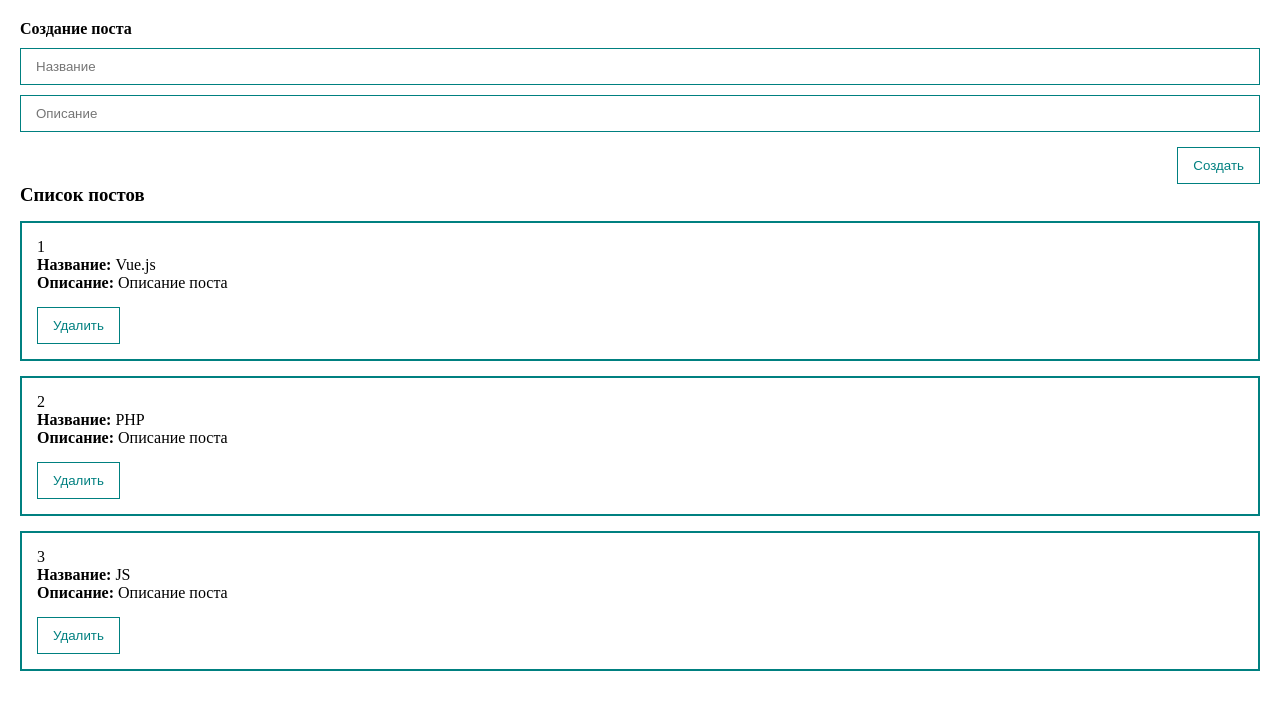
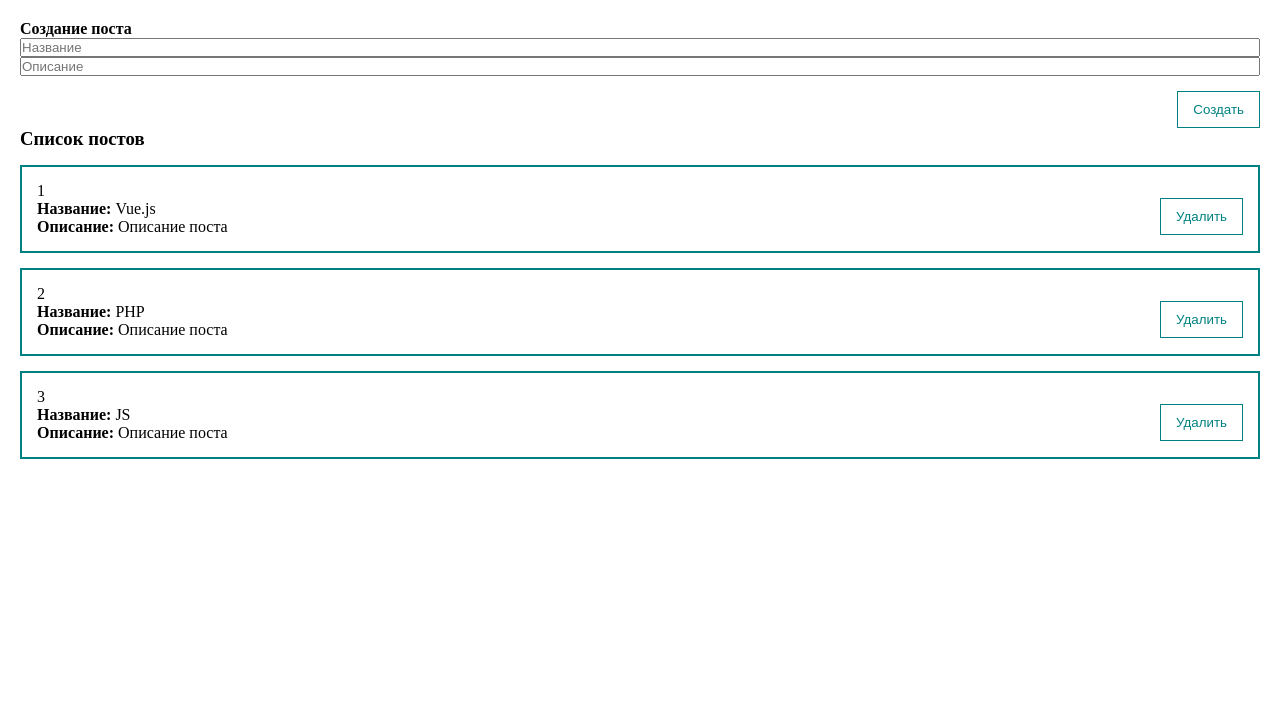
Before and after one commit to VaLeraGav/vue-test, a Vue app: page / in a window 1280 px wide. Shown: the top 710 px of the page. Built offline with nearby package versions, Linux system fonts and the light colour scheme.

Commit message:
fix: split the App.vue into components

```diff
--- a/src/App.vue
+++ b/src/App.vue
@@ -1,57 +1,29 @@
 <template>
 
   <div class="app">
-    <form @submit.prevent>
-      <h4>Создание поста</h4>
-      <input
-          v-bind:value="title"
-          @input="title = $event.target.value"
-          class="input"
-          type="text"
-          placeholder="Название"
-      />
-      <input
-          v-bind:value="body"
-          @input="body = $event.target.value"
-          class="input"
-          type="text"
-          placeholder="Описание"
-      />
-      <button
-          class="btn"
-          @click="createPost"
-      >
-        Создать
-      </button>
-    </form>
 
-    <div v-if="posts.length > 0">
-      <h3>Список постов</h3>
-      <div class="post" v-for="post in posts">
-        <div>
-          <div>{{ post.id }}</div>
-          <div><strong>Название:</strong> {{ post.title }}</div>
-          <div><strong>Описание:</strong> {{ post.body }}</div>
-        </div>
-        <div class="post__btns">
-          <button
-              class="btn"
-              @click="removePost(post)"
-          >
-            Удалить
-          </button>
-        </div>
-      </div>
-    </div>
-    <h2 v-else style="color: red">
-      Список постов пуст
-    </h2>
+<!--    @create - подписались на событие create -->
+<!--    this.$emit('create', this.post) в PostForm -->
+    <post-form
+        @create="createPost"
+    />
+
+    <post-list
+        :posts="posts"
+        @remove="removePost"
+    />
 
   </div>
 </template>
 
 <script>
+import PostList from "@/components/PostList";
+import PostForm from "@/components/PostForm";
+
 export default {
+  components: {
+    PostForm, PostList
+  },
   data() {
     return {
       posts: [
@@ -59,21 +31,14 @@
         {id: 2, title: 'PHP', body: 'Описание поста',},
         {id: 3, title: 'JS', body: 'Описание поста',}
       ],
-      title: '',
-      body: ''
     }
   },
   methods: {
-    createPost() {
-      const newPost = {
-        id: Date.now(),
-        title: this.title,
-        body: this.body,
-      }
-      this.posts.push(newPost);
-      this.title = '';
-      this.body = '';
+
+    createPost(post) {
+      this.posts.push(post);
     },
+
     removePost(post) {
       this.posts = this.posts.filter(p => p.id !== post.id)
     },
@@ -81,43 +46,6 @@
 }
 </script>
 
-<!--стили используются только к этому компоненту-->
-<!--<style scoped>-->
 <style>
 @import '/public/style.css';
-
-form {
-  display: flex;
-  flex-direction: column;
-}
-
-.btn {
-  margin-top: 15px;
-  align-self: flex-end;
-  padding: 10px 15px;
-  background: none;
-  color: teal;
-  border: 1px solid teal;
-}
-
-.post {
-  padding: 15px;
-  border: 2px solid teal;
-  margin-top: 15px;
-  /*display: flex;*/
-  /*align-items: center;*/
-  /*justify-content: space-between;*/
-}
-
-.input {
-  width: 100%;
-  border: 1px solid teal;
-  padding: 10px 15px;
-  margin-top: 10px;
-}
-
-.post__btns {
-  display: flex;
-}
-
 </style>
--- /dev/null
+++ b/src/components/PostForm.vue
@@ -0,0 +1,70 @@
+<template>
+
+  <form @submit.prevent>
+    <h4>Создание поста</h4>
+    <input
+        v-model="post.title"
+        class="input"
+        type="text"
+        placeholder="Название"
+    />
+    <!--  v-bind:value="post.body"-->
+    <!--  @input="post.body = $event.target.value"-->
+    <!--  заменяем на  v-model="post.body" -->
+    <input
+        v-model="post.body"
+        class="input"
+        type="text"
+        placeholder="Описание"
+    />
+    <button
+        class="btn"
+        style="align-self: flex-end; margin-top: 15px"
+        @click="createPost"
+    >
+      Создать
+    </button>
+  </form>
+
+</template>
+
+<script>
+export default {
+  data() {
+    return {
+      post: {
+        title: '',
+        body: ''
+      }
+    }
+  },
+  methods: {
+    createPost() {
+      this.post.id = Date.now();
+      // отдает из ребенка к родителю App
+      this.$emit('create', this.post)
+      this.post = {
+        title: '',
+        body: ''
+      }
+    }
+  },
+
+}
+</script>
+
+<style scoped>
+
+form {
+  display: flex;
+  flex-direction: column;
+}
+
+.btn {
+  padding: 10px 15px;
+  background: none;
+  color: teal;
+  border: 1px solid teal;
+}
+
+</style>
--- /dev/null
+++ b/src/components/PostItem.vue
@@ -0,0 +1,53 @@
+<template>
+  <div class="post">
+    <div>
+      <div>{{ post.id }}</div>
+      <div><strong>Название:</strong> {{ post.title }}</div>
+      <div><strong>Описание:</strong> {{ post.body }}</div>
+    </div>
+    <div class="post__btns">
+      <button
+          class="btn"
+          @click="$emit('remove', post)"
+      >
+        Удалить
+      </button>
+    </div>
+  </div>
+</template>
+
+<script>
+export default {
+  props: {
+    post: {
+      type: Object,
+      required: true,
+    }
+  }
+}
+</script>
+
+<style scoped>
+.post {
+  padding: 15px;
+  border: 2px solid teal;
+  margin-top: 15px;
+  display: flex;
+  align-items: center;
+  justify-content: space-between;
+}
+
+.post__btns {
+  display: flex;
+}
+
+.btn {
+  margin-top: 15px;
+  align-self: flex-end;
+  padding: 10px 15px;
+  background: none;
+  color: teal;
+  border: 1px solid teal;
+}
+
+</style>
--- /dev/null
+++ b/src/components/PostList.vue
@@ -0,0 +1,34 @@
+<template>
+
+  <div v-if="posts.length > 0">
+    <h3>Список постов</h3>
+    <post-item
+        v-for="post in posts"
+        :post="post"
+        :key="post.id"
+        @remove="$emit('remove', post)"
+    />
+  </div>
+  <h2 v-else style="color: red">
+    Список постов пуст
+  </h2>
+
+</template>
+
+<script>
+import PostItem from "@/components/PostItem";
+
+export default {
+  components: {PostItem},
+  props: {
+    posts: {
+      type: Array,
+      required: true
+    }
+  }
+}
+</script>
+
+<style scoped>
+
+</style>
```
